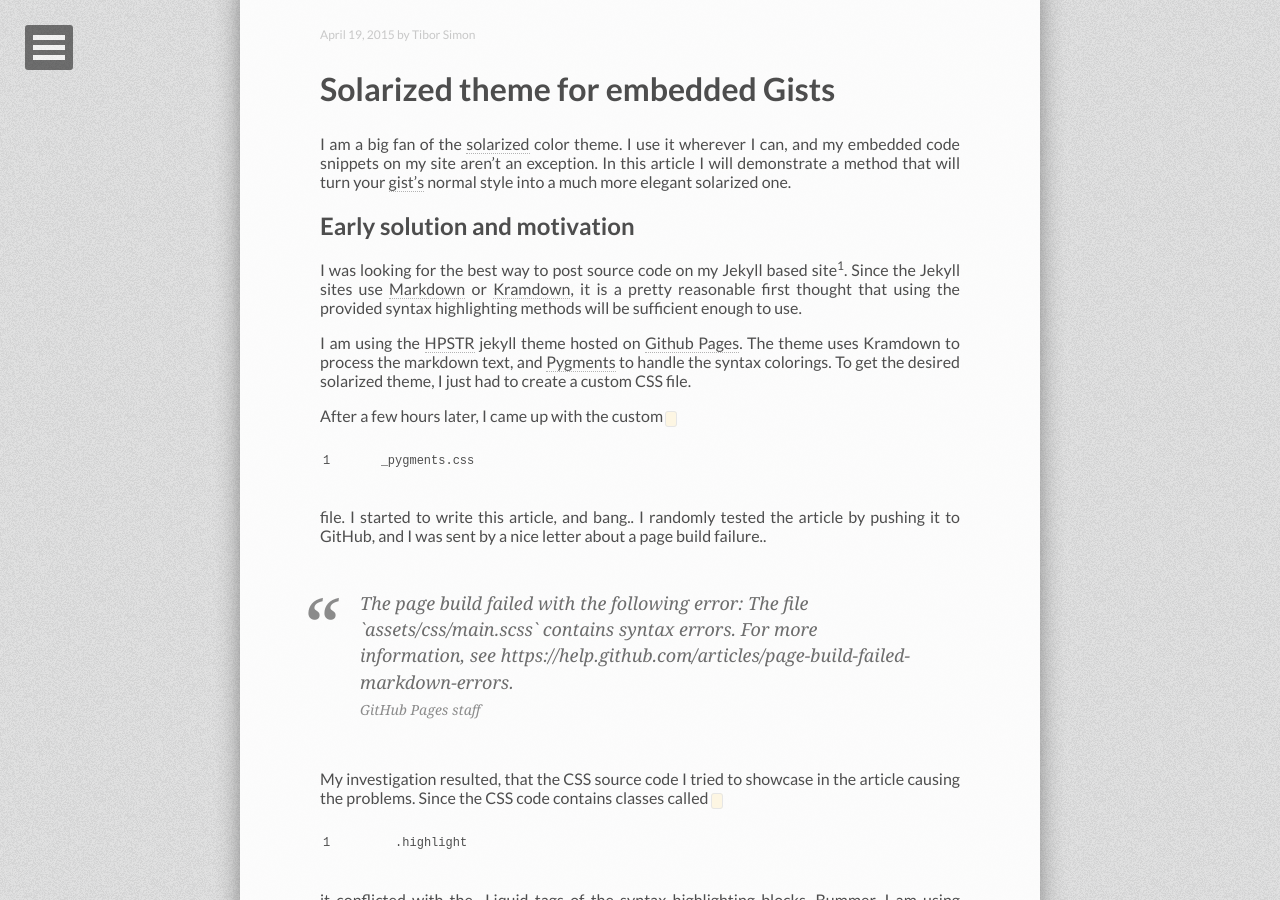
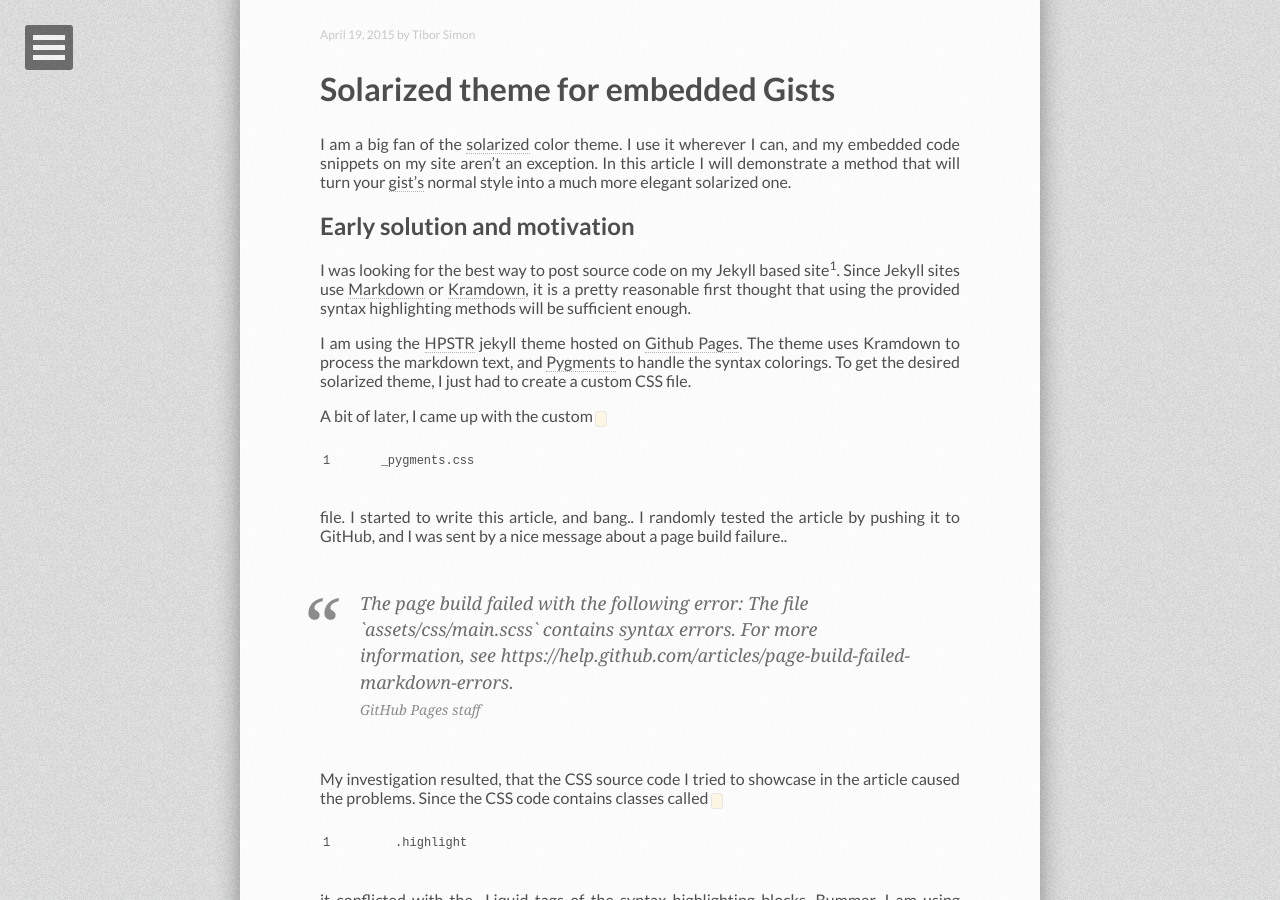
Before and after one commit to tiborsimon/tiborsimon.github.io, a Jekyll site: the page built from index.html, in a window 1280 px wide and 900 px high, scrolled down 473 px. Built offline with Jekyll 4.4.1, drawn with Linux system fonts in a browser that asks for light colours; nearby versions of some CDN libraries; the list of posts is cut into pages by our own code; some of the changed text lies outside the part shown.

Commit message:
Article finalization

```diff
--- a/_posts/2015-04-19-solarized-theme-for-embedded-gists.md
+++ b/_posts/2015-04-19-solarized-theme-for-embedded-gists.md
@@ -10,11 +10,11 @@ I am a big fan of the [solarized](http://ethanschoonover.com/solarized) color th
 
 ## Early solution and motivation
 
-I was looking for the best way to post source code on my Jekyll based site[^1]. Since the Jekyll sites use [Markdown](http://en.wikipedia.org/wiki/Markdown) or [Kramdown](http://kramdown.gettalong.org), it is a pretty reasonable first thought that using the provided syntax highlighting methods will be sufficient enough to use.
+I was looking for the best way to post source code on my Jekyll based site[^1]. Since Jekyll sites use [Markdown](http://en.wikipedia.org/wiki/Markdown) or [Kramdown](http://kramdown.gettalong.org), it is a pretty reasonable first thought that using the provided syntax highlighting methods will be sufficient enough.
 
 I am using the [HPSTR](https://github.com/mmistakes/hpstr-jekyll-theme) jekyll theme hosted on [Github Pages](https://pages.github.com). The theme uses Kramdown to process the markdown text, and [Pygments](http://pygments.org) to handle the syntax colorings. To get the desired solarized theme, I just had to create a custom CSS file.
 
-After a few hours later, I came up with the custom `_pygments.css` file. I started to write this article, and bang.. I randomly tested the article by pushing it to GitHub, and I was sent by a nice letter about a page build failure..
+A bit of later, I came up with the custom `_pygments.css` file. I started to write this article, and bang.. I randomly tested the article by pushing it to GitHub, and I was sent by a nice message about a page build failure..
 
 <blockquote>
 The page build failed with the following error:
@@ -23,7 +23,7 @@ The file `assets/css/main.scss` contains syntax errors. For more information, se
 <cite>GitHub Pages staff</cite>
 </blockquote>
 
-My investigation resulted, that the CSS source code I tried to showcase in the article causing the problems. Since the CSS code contains classes called `.highlight` it conflicted with the _Liquid tags of the syntax highlighting blocks. Bummer. I am using GitHub Pages for hosting, so I can not modify the compilation tools. I need an other way to present source code on my site.
+My investigation resulted, that the CSS source code I tried to showcase in the article caused the problems. Since the CSS code contains classes called `.highlight` it conflicted with the _Liquid tags of the syntax highlighting blocks. Bummer. I am using GitHub Pages for hosting, so I can not modify the compilation tools. I need an other way to present source code on my site.
 
 
 ## Using Gists
```
Also changed, not shown: other parts of _posts/2015-04-19-solarized-theme-for-embedded-gists.md (+5 -1 lines).
